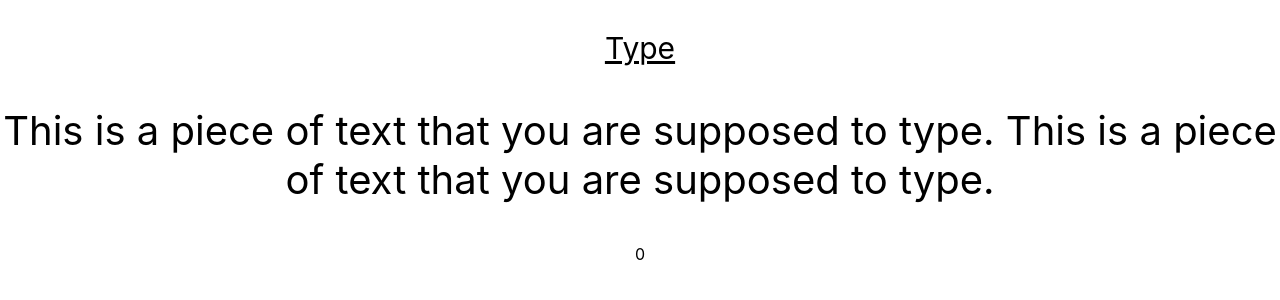
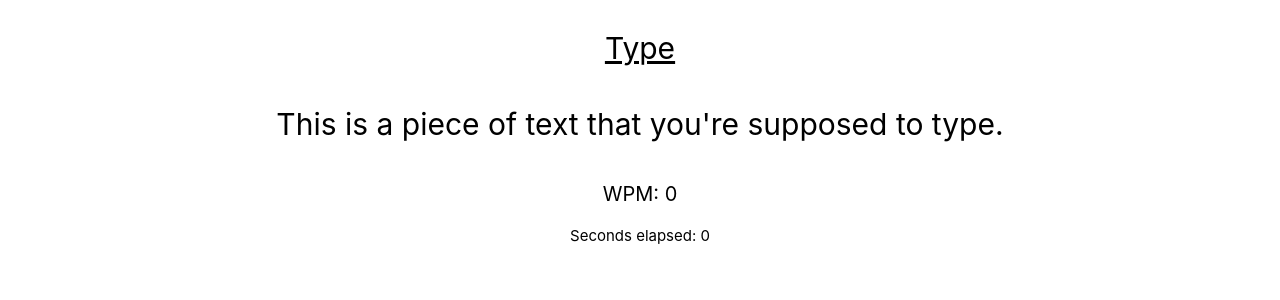
Before and after one commit to joeyst/typify, a React (Create React App) app: page / in a window 1280 px wide. Shown: the top 300 px of the page. Built offline with nearby package versions, Linux system fonts and the light colour scheme.

Commit message:
Add WPM tracker and seconds lapsed.

```diff
--- a/public/index.html
+++ b/public/index.html
@@ -24,7 +24,7 @@
       work correctly both with client-side routing and a non-root public URL.
       Learn how to configure a non-root public URL by running `npm run build`.
     -->
-    <title>React App</title>
+    <title>Typify</title>
   </head>
   <body>
     <noscript>You need to enable JavaScript to run this app.</noscript>
--- a/src/Text.tsx
+++ b/src/Text.tsx
@@ -1,47 +1,83 @@
 import { KeyboardEvent, useState } from "react";
-import { text } from "stream/consumers";
 
 function GetText() {
-  const [typed, setTyped] = useState("");
-  const [iter, setIter] = useState(0);
+  const [numCorrect, setNumCorrect] = useState(0);
+  const [numIncorrect, setNumIncorrect] = useState(0);
+  const [startTime, setStartTime] = useState(0);
+  const [endTime, setEndTime] = useState(0);
+  const textToType = "This is a piece of text that you're supposed to type."
 
-  const textToType = "This is a piece of text that you are supposed to type. This is a piece of text that you are supposed to type."
+  const setFirstTime = () => {
+    if (startTime === 0) {
+      setStartTime(Date.now())
+    }
+  }
 
   const handleKeyPress = (event: KeyboardEvent) => {
-    setTyped(typed + event.key)
-    setIter(iter + getNumMatched(textToType, typed) + getNumIncorrect(textToType, typed))
+    setFirstTime ()
+    if (numIncorrect === 0) {
+      if (textToType[numCorrect] === event.key) {
+        setNumCorrect(numCorrect + 1)
+      }
+      else {
+        setNumIncorrect(numIncorrect + 1)
+      }
+    }
+    else {
+      setNumIncorrect(numIncorrect + 1)
+    }
   }
 
   const handleBackspace = (event: KeyboardEvent) => {
-    if (typed !== "" && event.key === "Backspace") {
-      setTyped(typed.slice(0,-1))
-      console.log(event.keyCode)
+    if (event.key === "Backspace") {
+      if (numIncorrect === 0) {
+        setNumCorrect(Math.max(numCorrect - 1, 0))
+      }
+      else {
+        setNumIncorrect(numIncorrect - 1)
+      }
     }
   }
 
-  function getNumMatched(desiredText: String, actualText: String): number {
-    let numMatched = 0
-    for (let i = 0; i < desiredText.length; i++) {
-      if (desiredText[i] === actualText[i]) {
-        numMatched += 1
+  const finishGame = (numCorrect: number, desiredText: string) => {
+    if (desiredText.length === numCorrect) {
+      if (endTime === 0) {
+        setEndTime(Date.now())
       }
-      else {
-        return numMatched
-      }
+      return <p style={{fontSize: 25}}>Finished!</p>
     }
-    return numMatched
   }
 
-  function getNumIncorrect(desiredText: String, actualText: String) {
-    return (actualText.length - getNumMatched(desiredText, actualText))
+  const getSecondsElapsed = () => {
+    if (numCorrect === 0 || startTime === 0) {
+      return 0
+    }
+    else if (endTime !== 0) {
+      return ((endTime - startTime) / 1000)
+    }
+    else {
+      return ((Date.now() - startTime) / 1000)
+    }
   }
 
-  function comparedText(desiredText: String, actualText: String) {
-    const numMatched = getNumMatched(desiredText, actualText)
-    const numIncorrect = getNumIncorrect(desiredText, actualText)
-    const textMatched = actualText.slice(0, Math.max(0, numMatched))
-    const textMismatched = actualText.slice(Math.max(numMatched), Math.max(numMatched)+numIncorrect)
-  return <div style={{fontSize: 30}}> <span style={{ background: '#0fff00' }}>{textMatched}</span><span style={{ backgroundColor: '#f06060'}}>{textMismatched}</span> </div>
+  const getWPM = () => {
+    if (getSecondsElapsed() === 0) {
+      return 0
+    }
+    else {
+      return (getWordsCorrect() * 60 / getSecondsElapsed())
+    }
+  }
+
+  const getWordsCorrect = () => {
+    return (numCorrect / 5)
+  }
+
+  function comparedText(desiredText: String) {
+    const textMatched = desiredText.slice(0, numCorrect)
+    const textMismatched = desiredText.slice(numCorrect, numCorrect+numIncorrect)
+    const textLeftUntouched = desiredText.slice(numCorrect+numIncorrect, desiredText.length)
+  return <div style={{fontSize: 30}}><span style={{ background: '#62f088'}}>{textMatched}</span><span style={{ backgroundColor: '#f03a5e'}}>{textMismatched}</span><span>{textLeftUntouched}</span> </div>
   }
 
   return (
@@ -51,9 +87,11 @@ function GetText() {
     style={{outline: 0}}
     >
       <p style={{fontSize: 30, textDecorationLine: 'underline'}}>Type</p>
-      <p style={{fontSize: 40}}> {textToType} </p>
-      {comparedText(textToType, typed)}
-      <p>{iter}</p>
+      <p style={{fontSize: 40}}> {comparedText(textToType)} </p>
+      <p style={{fontSize: 20}}>WPM: {getWPM()}</p>
+      <p style={{fontSize: 15}}> Seconds elapsed: {getSecondsElapsed()}</p>
+      {finishGame(numCorrect, textToType)}
+      <p></p>
     </div>
   )
 
```
